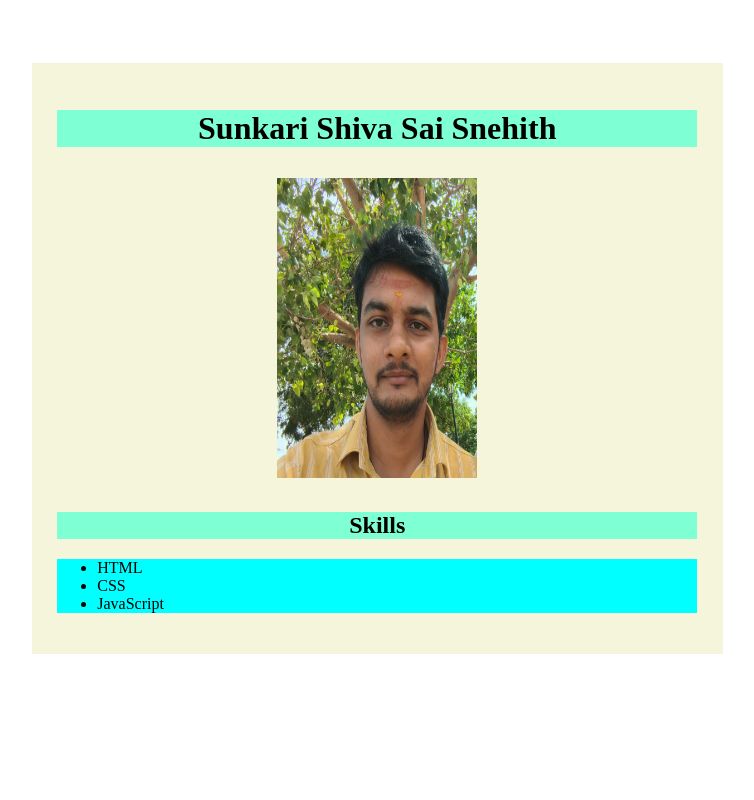
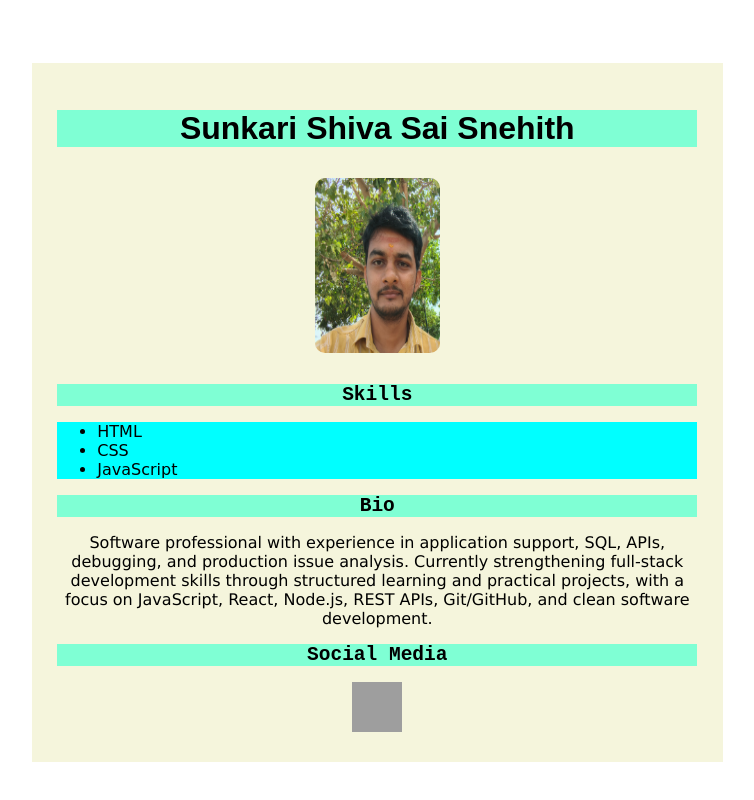
Before and after one commit to ssnehith/about-me, a plain HTML site: page Card/index.html in a window 1280 px wide. Shown: the whole page, without its empty margins (292-1046 px from the left). Drawn offline with Linux system fonts and the light colour scheme; grey boxes are pictures that could not be loaded.

Commit message:
personal profile card

```diff
--- a/Card/index.html
+++ b/Card/index.html
@@ -16,6 +16,10 @@
             <li>CSS</li>
             <li>JavaScript</li>
         </ul>
+        <h2>Bio</h2>
+        <p class="p">Software professional with experience in application support, SQL, APIs, debugging, and production issue analysis. Currently strengthening full-stack development skills through structured learning and practical projects, with a focus on JavaScript, React, Node.js, REST APIs, Git/GitHub, and clean software development.</p>
+        <h2>Social Media</h2>
+        <a  class ="href" href="https://www.linkedin.com/in/snehith-sunkari-aa256b167/" target="_blank"><img src="https://thumb.wikimedia.org/wikipedia/commons/thumb/8/81/LinkedIn_icon.svg/250px-LinkedIn_icon.svg.png?utm_source=en.wikipedia.org&utm_campaign=index&utm_content=thumbnail" alt=""></a>
     </div>
 
 </body>
--- a/Card/styles.css
+++ b/Card/styles.css
@@ -8,20 +8,33 @@
 }
 
 .h1{
+    font-family: sans-serif;
     background-color: aquamarine;
 }
 
 .img{
-    height: 300px;
-    width: 200px;
+    height: 175px;
+    width: 125px;
     padding: 10px;
+    border-radius: 20px;
 }
 
-.h2{
+h2{
+    font-family: monospace;
     background-color: aquamarine;
 }
 
 .ul{
     text-align: left;
     background-color: aqua;
+    font-family: cursive;
 }
+
+.p{
+    font-family: Verdana;
+}
+
+.href img{
+    width:50px;
+    height:50px;
+}
```
